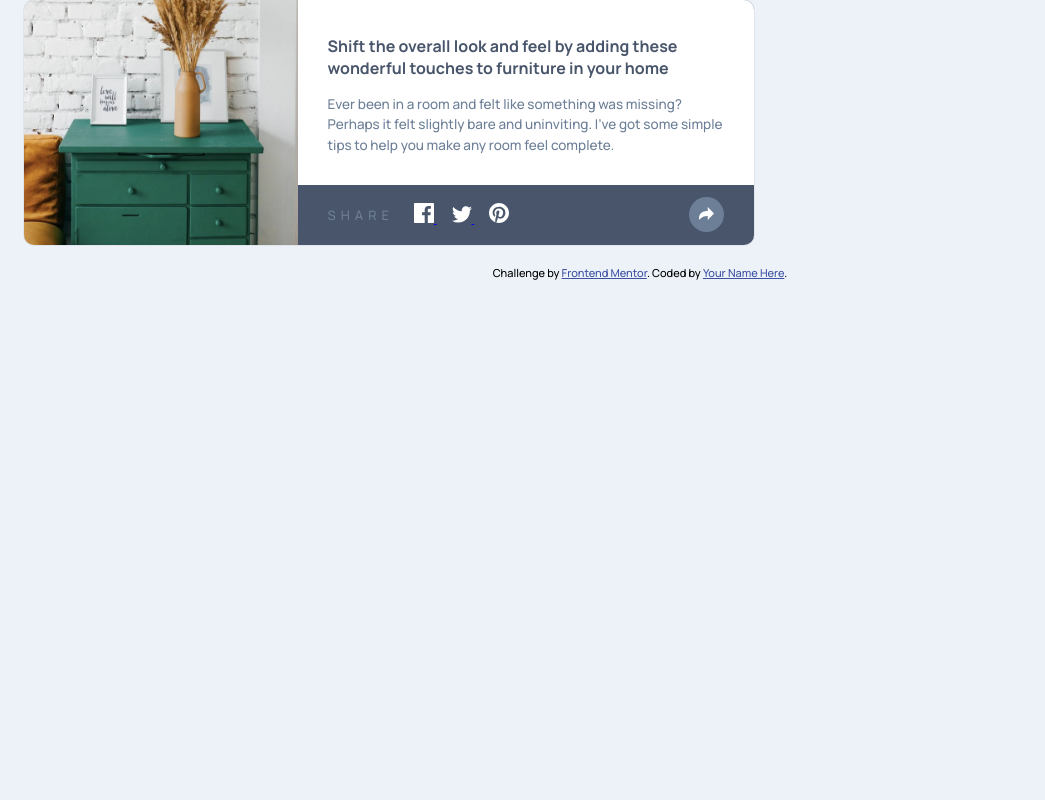
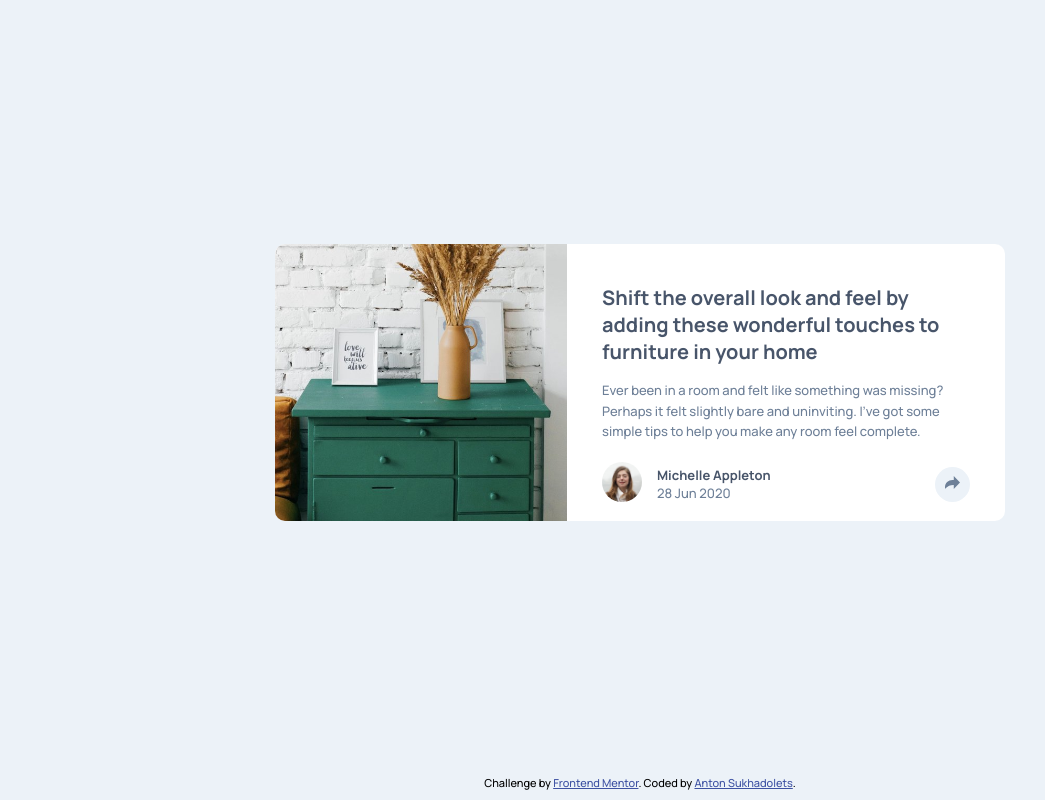
Before and after one commit to SuhodolecA/article-preview-component, a plain HTML site: page index.html in a window 1280 px wide. Shown: the whole page, without its empty margins (0-1045 px from the left). Drawn offline with Linux system fonts and the light colour scheme.

Commit message:
refactor: refactor all  markup, feat: add javascript code

```diff
--- a/assets/css/style.scss
+++ b/assets/css/style.scss
@@ -26,92 +26,99 @@ body {
     font-family: 'Manrope', sans-serif;
     font-size: 1.3rem;
     background: $light-grayish-blue;
+}
 
+.wrapper {
+    padding: 0 2.4rem;
+    display: flex;
+    flex-direction: column;
+    height: 100vh;
+    align-items: center;
 }
 // === / common styles ===
 
-.wrapper {
-    padding: 0 2.4rem;
+.article-component-wrapper {
+    flex-grow: 1;
+    display: flex;
+    flex-direction: column;
+    justify-content: center;
 }
 
 .article-component {
+    display: flex;
+    flex-direction: column;
     max-width: 73rem;
-    box-shadow: 0px 0px 1px 0px rgba(0, 0, 0, 0.5);
     border-radius: 1rem;
-    overflow: hidden;
-    background: hsl(0,0,100%);
+    background-color: hsl(0,0, 100%);
 
     &__header {
-        margin-bottom: 3.5rem;
-        img {
-            vertical-align: middle;
-            width: 100%;
-            height: 100%;
+        flex-basis: 40%;
+        min-height: 20rem;
+        border-radius: 1rem 1rem 0 0;
+        background-image: url('../images/drawers.jpg');
+        background-size: cover;
+        background-position: center center;
+    }
+
+    &__main {
+        flex-basis: 60%;
+        padding-top: 4rem;
     }
 }
 
-    &__main, &__footer  {
-        padding: 0 3rem;
-    }
-    &__main {
-        margin-bottom: 3rem;
-        &-title {
+.article-block {
+    margin-bottom: 2rem;
+    padding: 0 3.5rem;
+
+    &__title {
         font-weight: 700;
         font-size: 1.6rem;
         color: $very-dark-grayish-blue;
         margin-bottom: 1.5rem;
     }
 
-        &-text {
+    &__text {
         color: $desaturated-dark-blue;
-            font-size: 1.35rem;
-            line-height: 1.5;
+        line-height: 1.6;
     }
 }
 
-    &__footer {
+.author-block {
     display: flex;
     align-items: center;
+    padding: 1.5rem 3.5rem;
     position: relative;
-        padding-bottom: 2rem;
+    overflow: hidden;
+    border-radius: 0 0 1rem 1rem;
 
-        &-avatar {
-            overflow: hidden;
+    &__avatar {
         margin-right: 1.5rem;
-
         img {
-                vertical-align: middle;
             max-width: 4rem;
+            max-height: 4rem;
             border-radius: 50%;
         }
     }
 
-        &-info {
-            .name {
+    &__information {
+        &-name {
             color: $very-dark-grayish-blue;
             font-weight: 700;
         }
 
-            .date {
+        &-date {
             color: $desaturated-dark-blue;
         }
     }
 
-        .share-btn {
+    &__btn {
         margin-left: auto;
-            button {
-                width: 3.5rem;
-                height: 3.5rem;
         border-radius: 50%;
-                border: 0;
-                background-color: $light-grayish-blue;
-                cursor: pointer;
-                outline: none;
+        overflow: hidden;
+        position: relative;
     }
 
-        }
-
-        &-overlay {
+    &__overlay {
         background-color: $very-dark-grayish-blue;
         position: absolute;
         top: 0;
@@ -121,58 +128,108 @@ body {
         display: flex;
         align-items: center;
         padding: 0 3rem;
-            overflow: hidden;
-            max-height: 100%;
-            transition: max-height .2s linear;
+        opacity: 0;
+        transition: opacity .2s linear;
 
-            .share-btn {
-                button {
-                    border: 0;
-                    background-color: $desaturated-dark-blue;
-                    cursor: pointer;
-                }
-
-                .arrow-icon {
-                    fill: hsl(0, 0, 100%);
-                }
-            }
-        }
-
-        &-overlay.overlay-hide {
-            max-height: 0;
-        }
-
-        .overlay-title {
+        &-title {
             text-transform: uppercase;
             letter-spacing: .5rem;
             color: $desaturated-dark-blue;
             margin-right: 2rem;
         }
 
-        .overlay-icons {
+        &-icons {
             a + a {
                 margin-left: 1.5rem;
             }
+        }
+    }
 
-            svg:hover > path {
-                fill: $desaturated-dark-blue;
+    &__overlay--show {
+        opacity: 1;
+    }
+
+    &__overlay::after {
+        content: "";
+        position: absolute;
+        left: 50%;
+        transform: translateX(-50%);
+        z-index: 10;
+        bottom: -1.4rem;
+        opacity: 0;
+        border-style: solid;
+        border-width: 1.5rem 1.5rem 0 1.5rem;
+        border-color: $very-dark-grayish-blue transparent transparent transparent;
+
+    }
+}
+
+.share-button {
+    width: 3.5rem;
+    height: 3.5rem;
+    border: 0;
+    background-color: $light-grayish-blue;
+    cursor: pointer;
+    outline: none;
+
+    &--active  {
+        background-color: $desaturated-dark-blue;
+    }
+}
+
+.share-button.share-button--active  .arrow-icon {
+    fill: $light-grayish-blue;
+}
+
+// === media query ===
+@media (min-width: 820px) {
+    .article-component {
+        flex-direction: row;
+
+        &__header {
+            border-radius: 1rem 0 0 1rem;
+        }
+    }
+
+    .article-block {
+        margin-bottom: 2rem;
+        padding: 0 3.5rem;
+
+        &__title {
+            font-size: 2rem;
+        }
+
+        &__text {
+            color: $desaturated-dark-blue;
+            line-height: 1.6;
+        }
+    }
+
+    .author-block {
+        padding: 0 3.5rem 1.5rem;
+        overflow: initial;
+
+        &__overlay {
+            background-color: $very-dark-grayish-blue;
+            box-shadow: 0px 5px 15px 0px rgba(0, 0, 0, .2);
+            max-width: 25rem;
+            min-height: 5.5rem;
+            border-radius: 1rem;
+            position: absolute;
+            top: -130%;
+            bottom: initial;
+            right: -15%;
+            left: initial;
+            display: flex;
+            align-items: center;
+            padding: 0 3rem;
+            overflow: initial;
+
+            &::after {
+                opacity: 1;
+                filter: drop-shadow(0px 3px 5px rgba(0,0,0,.5));
             }
         }
     }
 }
-
-// === media query ===
-@media (min-width: 750px) {
-    .article-component {
-        display: flex;
-    }
-
-    .article-component__header {
-        margin-bottom: 0;
-    }
-
-    .article-component__main {
-        margin-top: 3.5rem;
-    }
-}
 // === / media query ===
--- a/index.html
+++ b/index.html
@@ -4,19 +4,15 @@
 <head>
   <meta charset="UTF-8">
   <meta name="viewport" content="width=device-width, initial-scale=1.0">
-  <!-- displays site properly based on user's device -->
-
   <link rel="icon" type="image/png" sizes="32x32" href="./images/favicon-32x32.png">
-
   <title>Frontend Mentor | Article preview component</title>
   <link rel="stylesheet" href="/assets/css/style.css">
 
-  <!-- Feel free to remove these styles or customise in your own stylesheet 👍 -->
   <style>
     .attribution {
       font-size: 11px;
       text-align: center;
-      margin-top: 2rem;
+      padding: 1rem 0;
     }
 
     .attribution a {
@@ -26,30 +22,29 @@
 </head>
 
 <body>
-
   <div class="wrapper">
+    <div class="article-component-wrapper">
       <div class="article-component">
         <div class="article-component__header">
-        <img src="assets/images/drawers.jpg" alt="drawers image">
         </div>
-      <div class="article-component-content">
         <div class="article-component__main">
-          <div class="article-component__main-title">
+          <div class="article-block">
+            <div class="article-block__title">
               Shift the overall look and feel by adding these wonderful
               touches to furniture in your home
             </div>
-          <div class="article-component__main-text">
+            <div class="article-block__text">
               Ever been in a room and felt like something was missing? Perhaps
               it felt slightly bare and uninviting. I’ve got some simple tips
               to help you make any room feel complete.
             </div>
           </div>
-        <div class="article-component__footer">
-          <div class="article-component__footer-overlay">
-            <div class="overlay-title">
+          <div class="author-block">
+            <div class="author-block__overlay">
+              <div class="author-block__overlay-title">
                 share
               </div>
-            <div class="overlay-icons">
+              <div class="author-block__overlay-icons">
                 <a href="https://www.facebook.com/" target="_blank">
                   <svg xmlns="http://www.w3.org/2000/svg" width="20" height="20">
                     <path fill="#FFF"
@@ -69,28 +64,20 @@
                   </svg>
                 </a>
               </div>
-            <div class="share-btn">
-              <button class="button" type="button">
-                <svg xmlns="http://www.w3.org/2000/svg" width="15" height="13">
-                  <path class="arrow-icon" fill="#6E8098"
-                    d="M15 6.495L8.766.014V3.88H7.441C3.33 3.88 0 7.039 0 10.936v2.049l.589-.612C2.59 10.294 5.422 9.11 8.39 9.11h.375v3.867L15 6.495z" />
-                </svg>
-              </button>
             </div>
+            <div class="author-block__avatar">
+              <img src="assets/images/avatar-michelle.jpg" alt="author avatar">
             </div>
-          <div class="article-component__footer-avatar">
-            <img src="assets/images/avatar-michelle.jpg" alt="avatar">
-          </div>
-          <div class="article-component__footer-info">
-            <div class="name">Michelle Appleton</div>
-            <div class="date">
+            <div class="author-block__information">
+              <div class="author-block__information-name">Michelle Appleton</div>
+              <div class="author-block__information-date">
                 <span>28</span>
                 <span>Jun</span>
                 <span>2020</span>
               </div>
             </div>
-          <div class="share-btn">
-            <button class="button" type="button">
+            <div class="author-block__btn">
+              <button class="share-button" type="button">
                 <svg xmlns="http://www.w3.org/2000/svg" width="15" height="13">
                   <path class="arrow-icon" fill="#6E8098"
                     d="M15 6.495L8.766.014V3.88H7.441C3.33 3.88 0 7.039 0 10.936v2.049l.589-.612C2.59 10.294 5.422 9.11 8.39 9.11h.375v3.867L15 6.495z" />
@@ -103,17 +90,17 @@
     </div>
     <div class="attribution">
       Challenge by <a href="https://www.frontendmentor.io?ref=challenge" target="_blank">Frontend Mentor</a>.
-    Coded by <a href="#">Your Name Here</a>.
+      Coded by <a href="https://github.com/SuhodolecA" target="_blank">Anton Sukhadolets</a>.
     </div>
+  </div>
+  <script>
+    const btn = document.querySelector('.share-button');
+    const overlay = document.querySelector('.author-block__overlay');
 
-  <script>
-    const btn = document.querySelectorAll('.button');
-    const overlay = document.querySelector('.article-component__footer-overlay');
-
-    btn.forEach(item => {
-      item.addEventListener('click', () => {
-        overlay.classList.toggle('overlay-hide');
-      })
+    btn.addEventListener('click', (e) => {
+      e.preventDefault();
+      overlay.classList.toggle('author-block__overlay--show');
+      btn.classList.toggle('share-button--active');
     })
   </script>
 </body>
```
Also changed, not shown: assets/css/style.css, 1 other file. Lines whose indentation alone changed are shown as unchanged.
